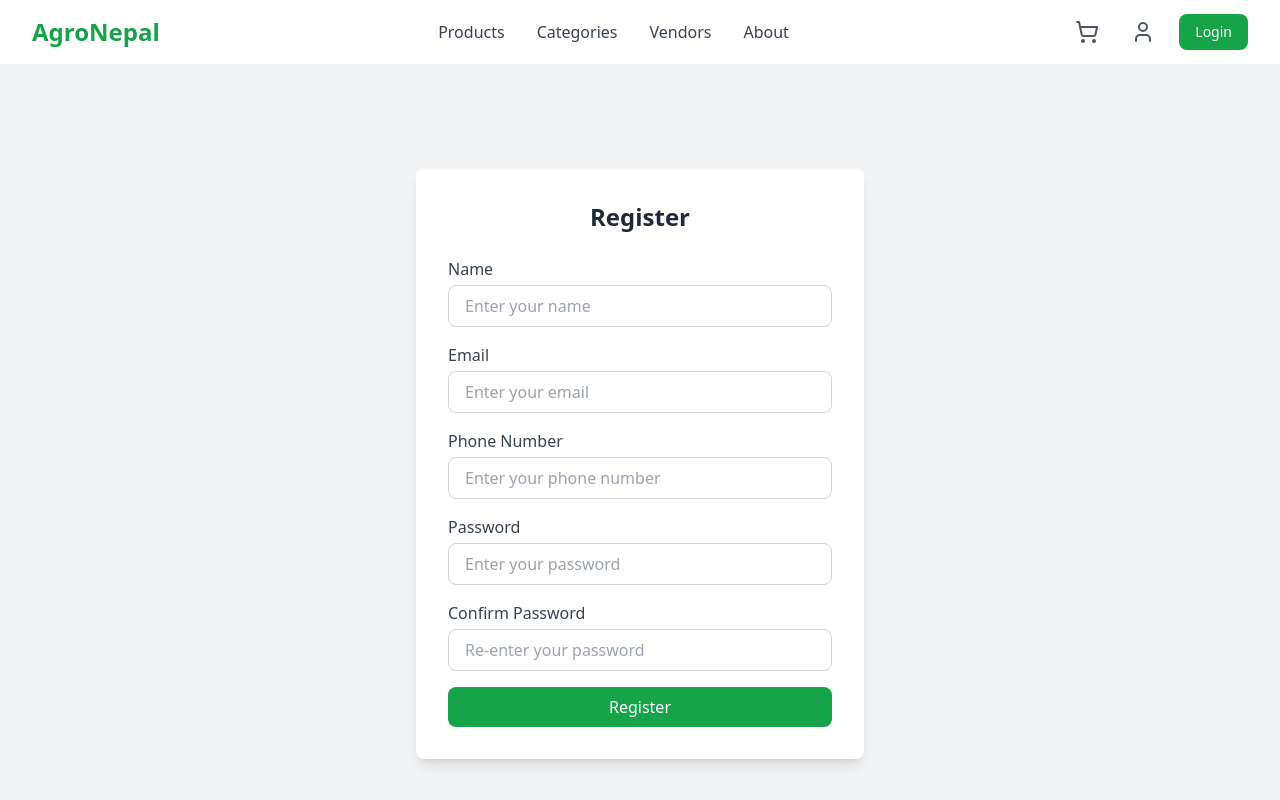
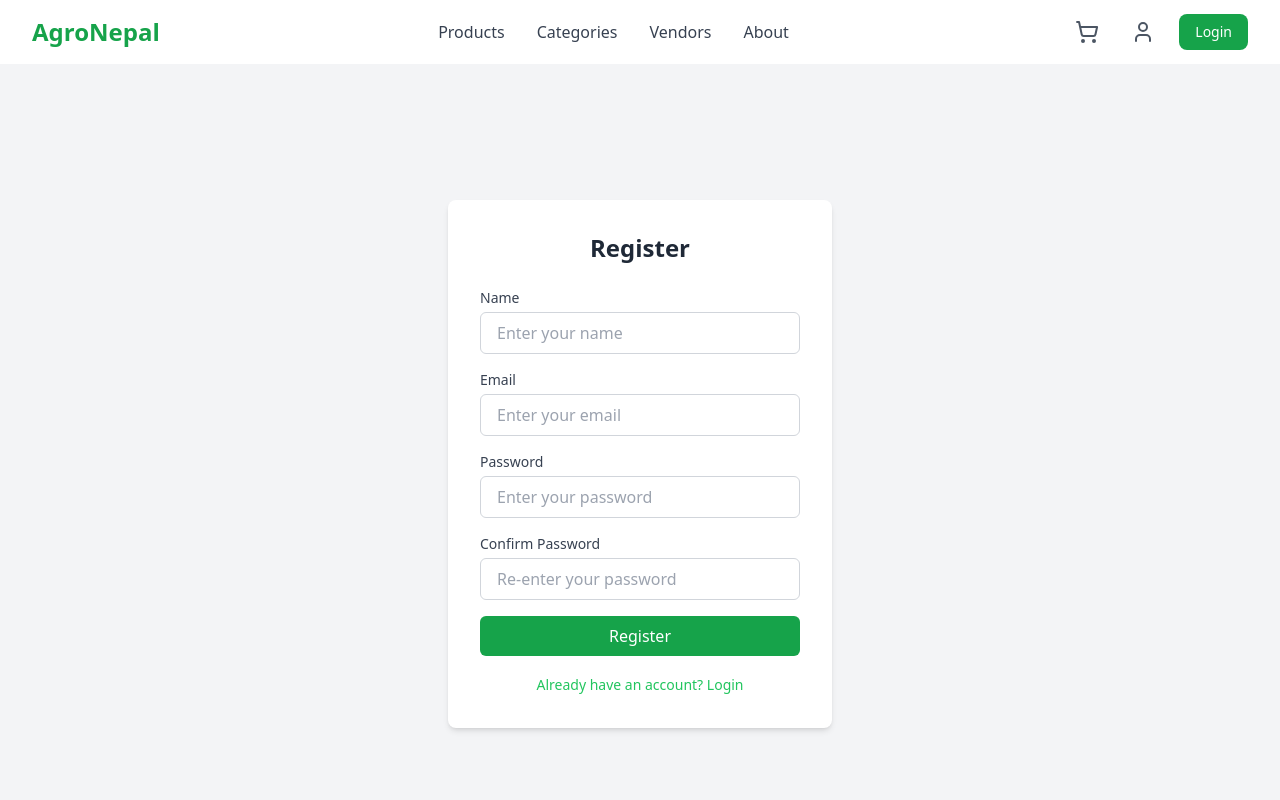
Before and after one commit to udayashankhii/AgroNepal, a React (Vite) app: page /register in a window 1280 px wide. Shown: the top 800 px of the page. Built offline with nearby package versions, Linux system fonts and the light colour scheme.

Commit message:
role register updated

```diff
--- a/src/components/user/login.jsx
+++ b/src/components/user/login.jsx
@@ -1,65 +1,84 @@
+import { useState } from "react";
+
 const Login = () => {
-  const handleLogin = (e) => {
+  const [formData, setFormData] = useState({
+    email: "",
+    password: "",
+  });
+
+  const handleChange = (e) => {
+    const { name, value } = e.target;
+    setFormData({ ...formData, [name]: value });
+  };
+
+  const handleSubmit = (e) => {
     e.preventDefault();
-    console.log("Login submitted!");
+    console.log("Login data submitted:", formData);
+    // Add backend integration here
   };
 
   return (
     <div className="flex items-center justify-center min-h-screen bg-gray-100">
-      <div className="bg-white p-8 rounded-lg shadow-lg w-full max-w-md">
-        <h2 className="text-2xl font-bold text-gray-800 text-center mb-6">
+      <div className="bg-white p-8 rounded-lg shadow-md w-full max-w-sm">
+        <h2 className="text-2xl font-bold text-center text-gray-800 mb-6">
           Login
         </h2>
-        <form onSubmit={handleLogin} className="space-y-4">
-          {/* Email Field */}
+        <form onSubmit={handleSubmit} className="space-y-4">
+          {/* Email Input */}
           <div>
-            <label htmlFor="email" className="block text-gray-700 font-medium">
+            <label
+              htmlFor="email"
+              className="block text-sm font-medium text-gray-700"
+            >
               Email
             </label>
             <input
               type="email"
               id="email"
+              name="email"
+              value={formData.email}
+              onChange={handleChange}
               placeholder="Enter your email"
               required
-              className="w-full mt-1 px-4 py-2 border border-gray-300 rounded-lg focus:outline-none focus:ring-2 focus:ring-blue-500"
+              className="w-full mt-1 px-4 py-2 border border-gray-300 rounded-md focus:ring-blue-500 focus:border-blue-500"
             />
           </div>
 
-          {/* Password Field */}
+          {/* Password Input */}
           <div>
             <label
               htmlFor="password"
-              className="block text-gray-700 font-medium"
+              className="block text-sm font-medium text-gray-700"
             >
               Password
             </label>
             <input
               type="password"
               id="password"
+              name="password"
+              value={formData.password}
+              onChange={handleChange}
               placeholder="Enter your password"
               required
-              className="w-full mt-1 px-4 py-2 border border-gray-300 rounded-lg focus:outline-none focus:ring-2 focus:ring-blue-500"
+              className="w-full mt-1 px-4 py-2 border border-gray-300 rounded-md focus:ring-blue-500 focus:border-blue-500"
             />
           </div>
 
           {/* Submit Button */}
           <button
             type="submit"
-            className="w-full bg-blue-600 hover:bg-blue-700 text-white font-medium py-2 px-4 rounded-lg transition duration-300"
+            className="w-full bg-blue-600 text-white py-2 px-4 rounded-md hover:bg-blue-700 transition duration-300"
           >
             Login
           </button>
+        </form>
 
-          {/* Link to Register */}
-          <div className="text-center mt-4">
-            <a
-              href="/register"
-              className="text-blue-500 hover:underline text-sm"
-            >
-              Do not have an account? Register
-            </a>
-          </div>
-        </form>
+        {/* Link to Register */}
+        <div className="text-center mt-4">
+          <a href="/register" className="text-blue-500 hover:underline text-sm">
+            Don’t have an account? Register
+          </a>
+        </div>
       </div>
     </div>
   );
--- a/src/components/user/register.jsx
+++ b/src/components/user/register.jsx
@@ -1,101 +1,130 @@
+import  { useState } from "react";
+
 const Register = () => {
-  const handleRegister = (e) => {
+  const [formData, setFormData] = useState({
+    name: "",
+    email: "",
+    password: "",
+    confirmPassword: "",
+  });
+
+  const handleChange = (e) => {
+    const { name, value } = e.target;
+    setFormData({ ...formData, [name]: value });
+  };
+
+  const handleSubmit = (e) => {
     e.preventDefault();
-    console.log("Registration submitted!");
+    if (formData.password !== formData.confirmPassword) {
+      alert("Passwords do not match!");
+      return;
+    }
+    console.log("Register data submitted:", formData);
+    // Add backend integration here
   };
 
   return (
     <div className="flex items-center justify-center min-h-screen bg-gray-100">
-      <div className="bg-white p-8 rounded-lg shadow-lg w-full max-w-md">
-        <h2 className="text-2xl font-bold text-gray-800 text-center mb-6">
+      <div className="bg-white p-8 rounded-lg shadow-md w-full max-w-sm">
+        <h2 className="text-2xl font-bold text-center text-gray-800 mb-6">
           Register
         </h2>
-        <form onSubmit={handleRegister} className="space-y-4">
-          {/* Name Field */}
+        <form onSubmit={handleSubmit} className="space-y-4">
+          {/* Name Input */}
           <div>
-            <label htmlFor="name" className="block text-gray-700 font-medium">
+            <label
+              htmlFor="name"
+              className="block text-sm font-medium text-gray-700"
+            >
               Name
             </label>
             <input
               type="text"
               id="name"
+              name="name"
+              value={formData.name}
+              onChange={handleChange}
               placeholder="Enter your name"
               required
-              className="w-full mt-1 px-4 py-2 border border-gray-300 rounded-lg focus:outline-none focus:ring-2 focus:ring-green-500"
+              className="w-full mt-1 px-4 py-2 border border-gray-300 rounded-md focus:ring-green-500 focus:border-green-500"
             />
           </div>
 
-          {/* Email Field */}
+          {/* Email Input */}
           <div>
-            <label htmlFor="email" className="block text-gray-700 font-medium">
+            <label
+              htmlFor="email"
+              className="block text-sm font-medium text-gray-700"
+            >
               Email
             </label>
             <input
               type="email"
               id="email"
+              name="email"
+              value={formData.email}
+              onChange={handleChange}
               placeholder="Enter your email"
               required
-              className="w-full mt-1 px-4 py-2 border border-gray-300 rounded-lg focus:outline-none focus:ring-2 focus:ring-green-500"
+              className="w-full mt-1 px-4 py-2 border border-gray-300 rounded-md focus:ring-green-500 focus:border-green-500"
             />
           </div>
 
-          {/* Phone Number Field */}
-          <div>
-            <label htmlFor="phone" className="block text-gray-700 font-medium">
-              Phone Number
-            </label>
-            <input
-              type="tel"
-              id="phone"
-              placeholder="Enter your phone number"
-              required
-              pattern="[0-9]{10}" // Adjust pattern to match your validation rules
-              className="w-full mt-1 px-4 py-2 border border-gray-300 rounded-lg focus:outline-none focus:ring-2 focus:ring-green-500"
-            />
-          </div>
-
-          {/* Password Field */}
+          {/* Password Input */}
           <div>
             <label
               htmlFor="password"
-              className="block text-gray-700 font-medium"
+              className="block text-sm font-medium text-gray-700"
             >
               Password
             </label>
             <input
               type="password"
               id="password"
+              name="password"
+              value={formData.password}
+              onChange={handleChange}
               placeholder="Enter your password"
               required
-              className="w-full mt-1 px-4 py-2 border border-gray-300 rounded-lg focus:outline-none focus:ring-2 focus:ring-green-500"
+              className="w-full mt-1 px-4 py-2 border border-gray-300 rounded-md focus:ring-green-500 focus:border-green-500"
             />
           </div>
 
-          {/* Confirm Password Field */}
+          {/* Confirm Password Input */}
           <div>
             <label
-              htmlFor="confirm-password"
-              className="block text-gray-700 font-medium"
+              htmlFor="confirmPassword"
+              className="block text-sm font-medium text-gray-700"
             >
               Confirm Password
             </label>
             <input
               type="password"
-              id="confirm-password"
+              id="confirmPassword"
+              name="confirmPassword"
+              value={formData.confirmPassword}
+              onChange={handleChange}
               placeholder="Re-enter your password"
               required
-              className="w-full mt-1 px-4 py-2 border border-gray-300 rounded-lg focus:outline-none focus:ring-2 focus:ring-green-500"
+              className="w-full mt-1 px-4 py-2 border border-gray-300 rounded-md focus:ring-green-500 focus:border-green-500"
             />
           </div>
 
           {/* Submit Button */}
           <button
             type="submit"
-            className="w-full bg-green-600 hover:bg-green-700 text-white font-medium py-2 px-4 rounded-lg transition duration-300"
+            className="w-full bg-green-600 text-white py-2 px-4 rounded-md hover:bg-green-700 transition duration-300"
           >
             Register
           </button>
         </form>
+
+        {/* Link to Login */}
+        <div className="text-center mt-4">
+          <a href="/login" className="text-green-500 hover:underline text-sm">
+            Already have an account? Login
+          </a>
+        </div>
       </div>
     </div>
   );
```
